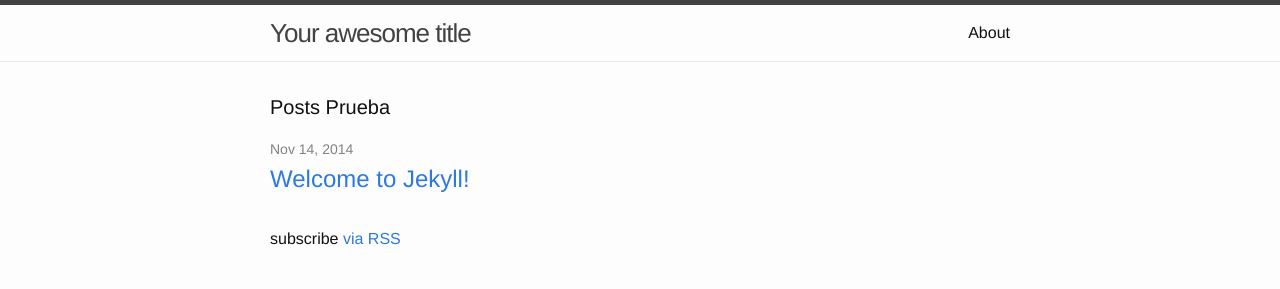
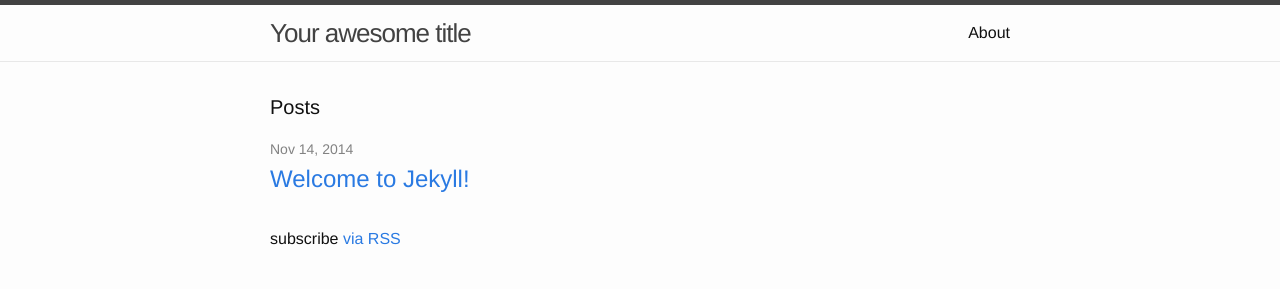
Before and after one commit to rdgutierrez/jekylltest, a Jekyll site: the page built from index.html, in a window 1280 px wide. Shown: the top 289 px of the page. Built offline with Jekyll 4.4.1, drawn with Linux system fonts in a browser that asks for light colours.

Commit message:
cambio de formato de pagina prueba

```diff
--- a/index.html
+++ b/index.html
@@ -4,7 +4,7 @@
 
 <div class="home">
 
-  <h1 class="page-heading">Posts  Prueba</h1>
+  <h1 class="page-heading">Posts</h1>
 
   <ul class="post-list">
     {% for post in site.posts %}
```
Also changed, not shown: prueba.md (renamed from prueba.html).
